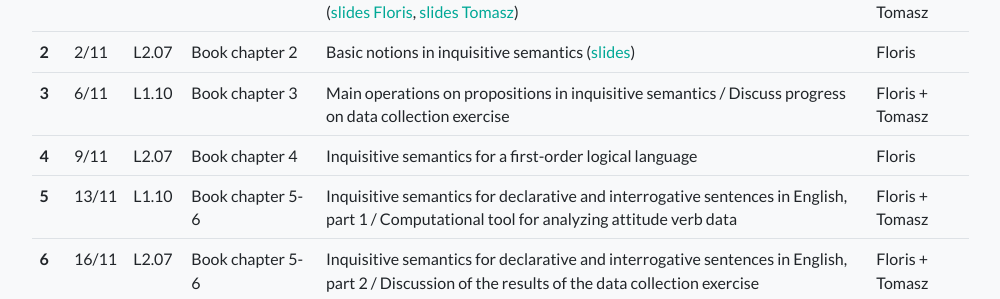
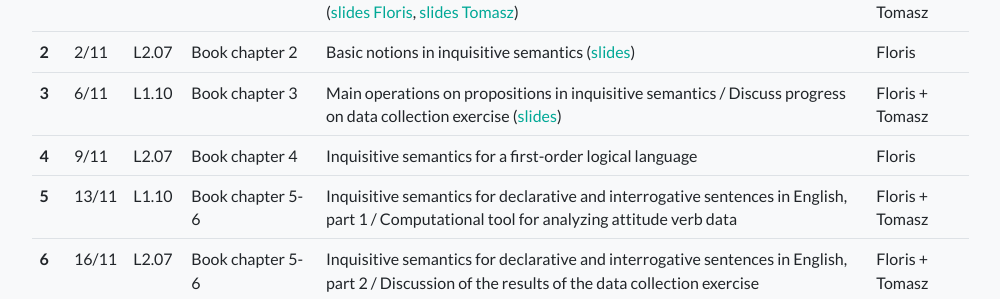
Before and after one commit to froelofs/inquisitive-semantics, a Jekyll site: the page built from _courses/2023-amsterdam.md, in a window 1280 px wide and 900 px high, scrolled down 2530 px. Shown: the part 177-476 px from the top of the window, without its empty margins (140-1140 px from the left). Built offline with Jekyll 4.4.1, drawn with Linux system fonts in a browser that asks for light colours.

Commit message:
Update 2023-amsterdam.md

```diff
--- a/_courses/2023-amsterdam.md
+++ b/_courses/2023-amsterdam.md
@@ -60,6 +60,7 @@ schedule: >
       <td> L1.10</td>
       <td> Book chapter 3</td>
       <td> Main operations on propositions in inquisitive semantics / Discuss progress on data collection exercise
+            (<a href="https://www.dropbox.com/scl/fi/hlqebykgmpme7l262zyas/lecture3.pdf?rlkey=unxdkffmkzvyfl4fc725l2ynj&dl=0">slides</a>)
       </td>
       <td> Floris + Tomasz</td>
     </tr>
```
